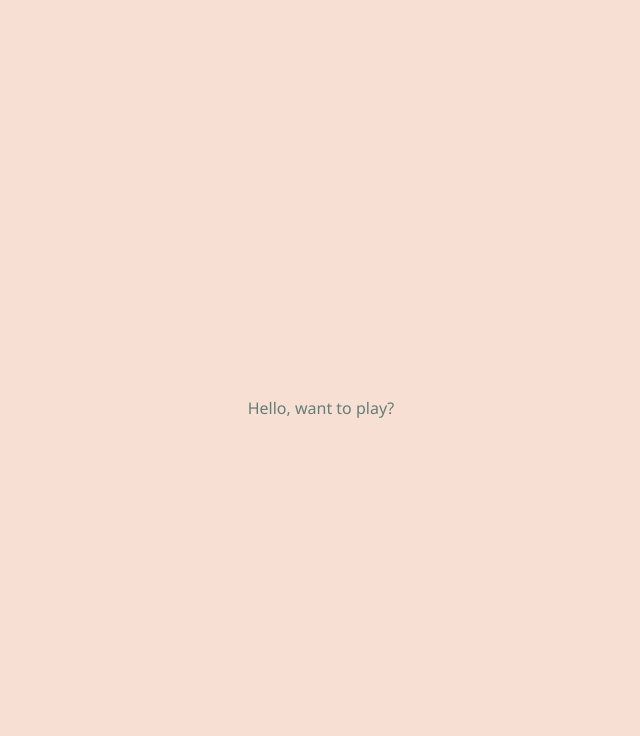
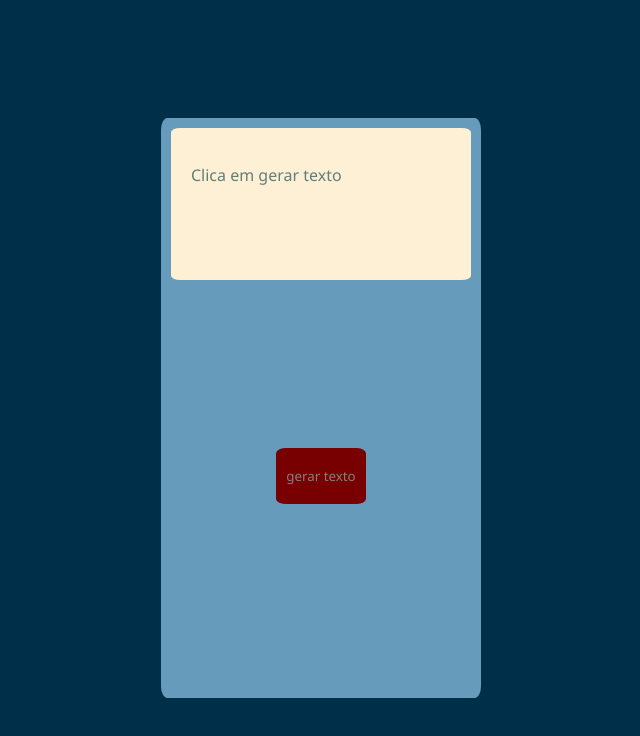
Before and after one commit to Gumball0456/clica-em-min, a plain HTML site: page index.html in a window 1280 px wide. Shown: the whole page, without its empty margins (319-959 px from the left). Drawn offline with Linux system fonts and the light colour scheme.

Commit message:
Add files via upload

```diff
--- a/index.html
+++ b/index.html
@@ -7,20 +7,15 @@
     <title>FizzBuzz</title>
 </head>
 <body>
-    <div class="text">Hello, want to play?</div>
+    <div class="flex-container">
+        <div class="text">
+            <p id="innerText">
+                Clica em gerar texto
+            </p>
+        </div>
+        <button>gerar texto</button>
+    </div>
+
 </body>
-<script>
-    let text = document.querySelector("div");
-    let actual = 0;
-    function changeText(){
-        if(actual == 0){
-            text.innerHTML = "Clica em mim";
-            actual = 1;
-        }else{
-            text.innerHTML = "Clicaste em mim!"
-            actual = 0;
-        }
-    }
-    text.addEventListener("click",changeText);
-</script>
+<script src="script.js"></script>
 </html>
--- a/style.css
+++ b/style.css
@@ -3,19 +3,47 @@
 }
 html{
     height: 100%;
-    background-color: #F8DFD4;
+    background-color: #003049;
 }
+
 body{
     display: flex;
     justify-content: center;
     height: 100%;
 }
 
-.text:hover{
-    font-weight: bolder;
-    cursor: pointer;
-}
-.text{
+.flex-container{
+    flex-basis: 300px;
+    height: 70%;
+    display: flex;
+    gap: 30%;
+    flex-direction: column;
     align-self: center;
     color: #637E76;
+    background-color: #669BBC;
+    border-radius: 2%;
+    padding: 10px;
 }
+
+.text{
+    background-color: #FDF0D5;
+    height: 20%;
+    border-radius: 3%;
+    padding: 20px;
+}
+
+button:hover{
+    cursor: pointer;
+    background-color: #580303;
+    width: 31%;
+    flex-basis: 11%;
+}
+button{
+    width: 30%;
+    margin: 0 auto;
+    border: 2px ;
+    border-radius: 10%;
+    background-color: #780000;
+    color: grey;
+    flex-basis: 10%;
+}
```
